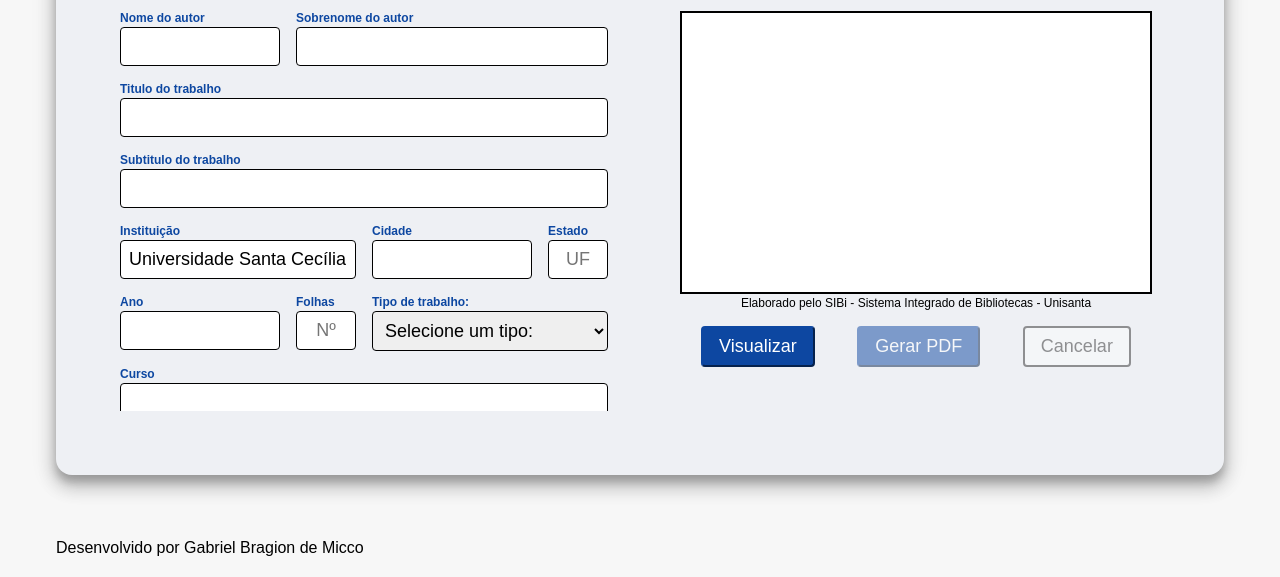
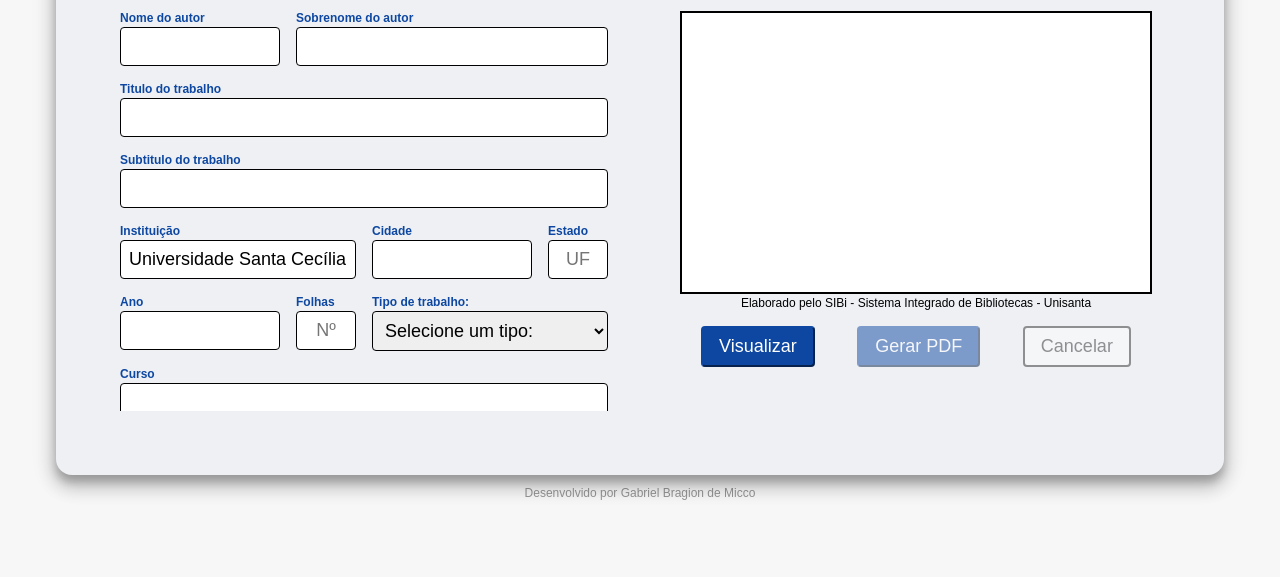
Before and after one commit to unisantabiblioteca/Gerador-Ficha-Catalografica, a plain HTML site: page index.html in a window 1280 px wide. Shown: the part 179-756 px from the top of the page. Drawn offline with Linux system fonts and the light colour scheme.

Commit message:
Update style.css

```diff
--- a/style.css
+++ b/style.css
@@ -36,6 +36,7 @@ input[type=number] {
   max-width: 1200px;
   margin-inline: auto;
   padding-inline: 1rem;
+  position: relative;
 }
 header{
   display: flex;
@@ -66,6 +67,14 @@ header{
   text-align: center;
   color: var(--cor-primaria);
   margin-block: 2rem;
+}
+.author{
+  position: absolute;
+  bottom: -2rem;
+  left: 50%;
+  transform: translate(-50%, -50%);
+  font-size: 12px;
+  opacity: .4;
 }
 
 /* FORMULARIO */
```
